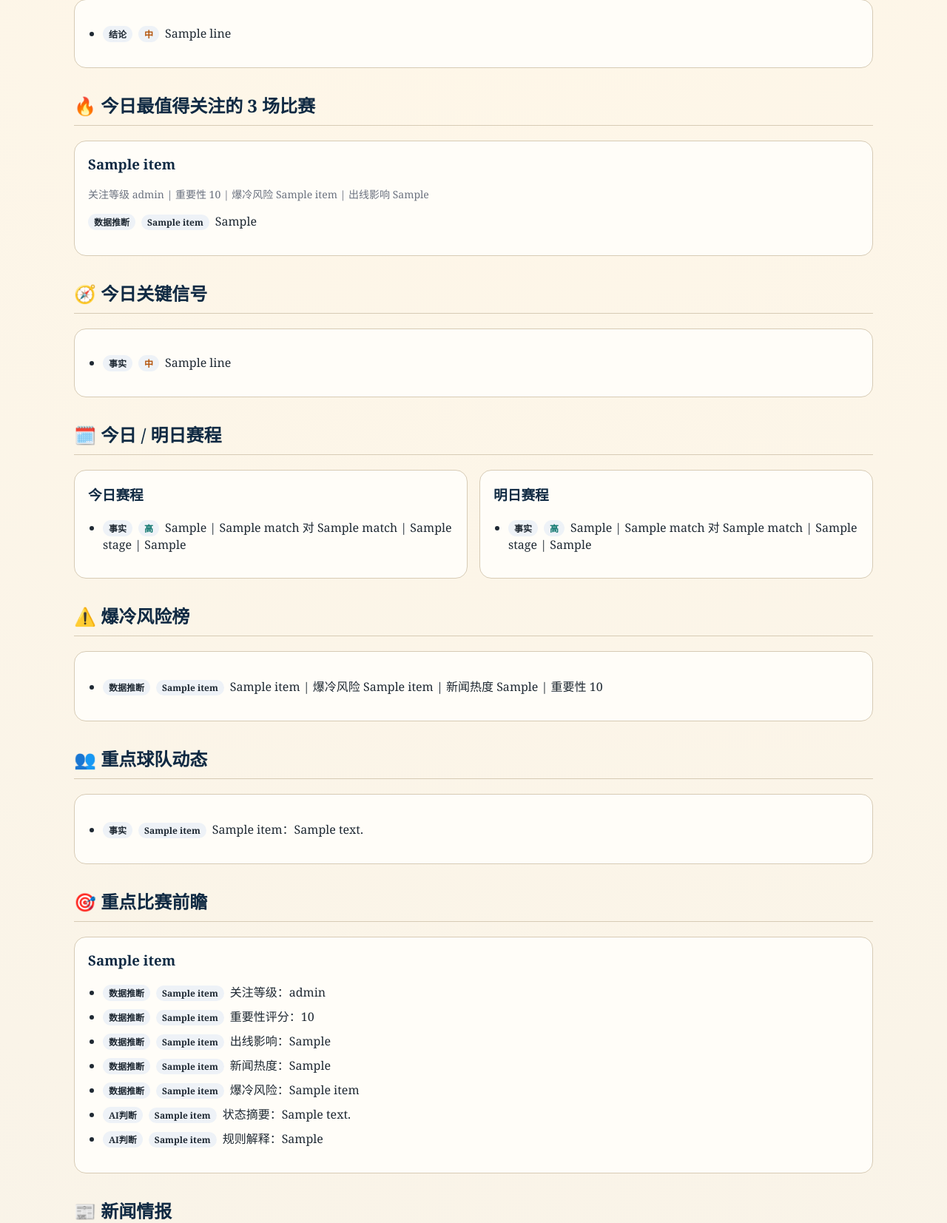
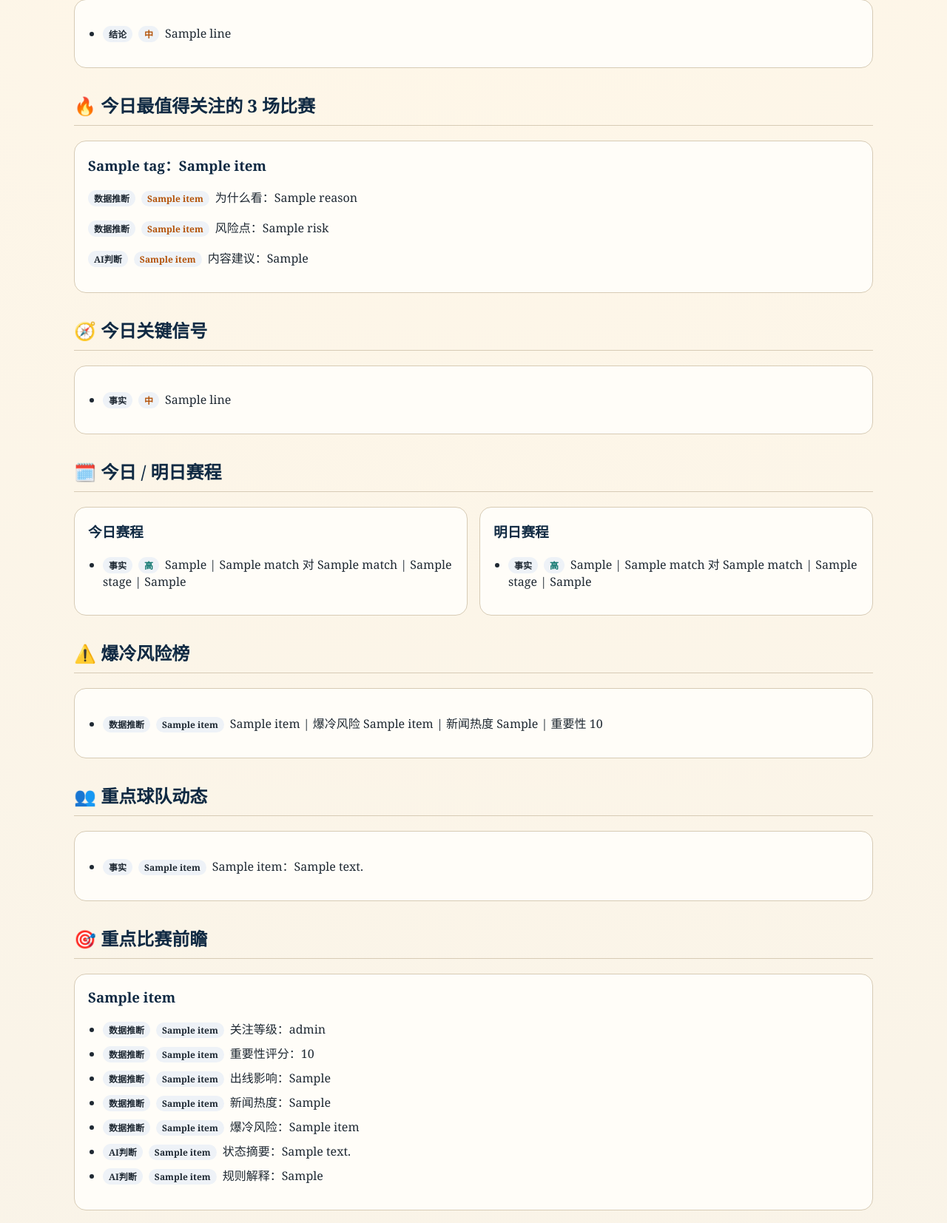
Before and after one commit to LimingMT1st/daily_mjm_analysis, a Python web app: template reports/templates/daily_report.html.j2 in a window 1280 px wide. Shown: the part 298-1951 px from the top of the page at 74% size. Run offline with Jinja, Linux system fonts and the light colour scheme; the template is opened without the code that fills it: most values are stand-ins (such as "Sample title", 1, 10 or a date in 2020).

Commit message:
Refine today focus section in html report

```diff
--- a/reports/templates/daily_report.html.j2
+++ b/reports/templates/daily_report.html.j2
@@ -98,12 +98,13 @@
 
     <h2>🔥 今日最值得关注的 3 场比赛</h2>
     <div class="grid">
-      {% if top_matches %}
-      {% for item in top_matches %}
+      {% if today_focus_items %}
+      {% for item in today_focus_items %}
       <article class="card">
-        <h3>{{ item.label }}</h3>
-        <p class="meta">关注等级 {{ item.analysis.attention_level }} | 重要性 {{ item.analysis.importance_score }} | 爆冷风险 {{ item.upset_risk_label }} | 出线影响 {{ item.analysis.qualification_impact }}</p>
-        <p><span class="tag">数据推断</span><span class="tag {{ item.confidence }}">{{ item.confidence_label }}</span>{{ item.explanation_localized }}</p>
+        <h3>{{ item.tag }}：{{ item.label }}</h3>
+        <p><span class="tag">数据推断</span><span class="tag medium">{{ item.confidence_label }}</span>为什么看：{{ item.reason }}</p>
+        <p><span class="tag">数据推断</span><span class="tag medium">{{ item.confidence_label }}</span>风险点：{{ item.risk }}</p>
+        <p><span class="tag">AI判断</span><span class="tag medium">{{ item.confidence_label }}</span>内容建议：{{ item.publish_angle }}</p>
       </article>
       {% endfor %}
       {% else %}
```
